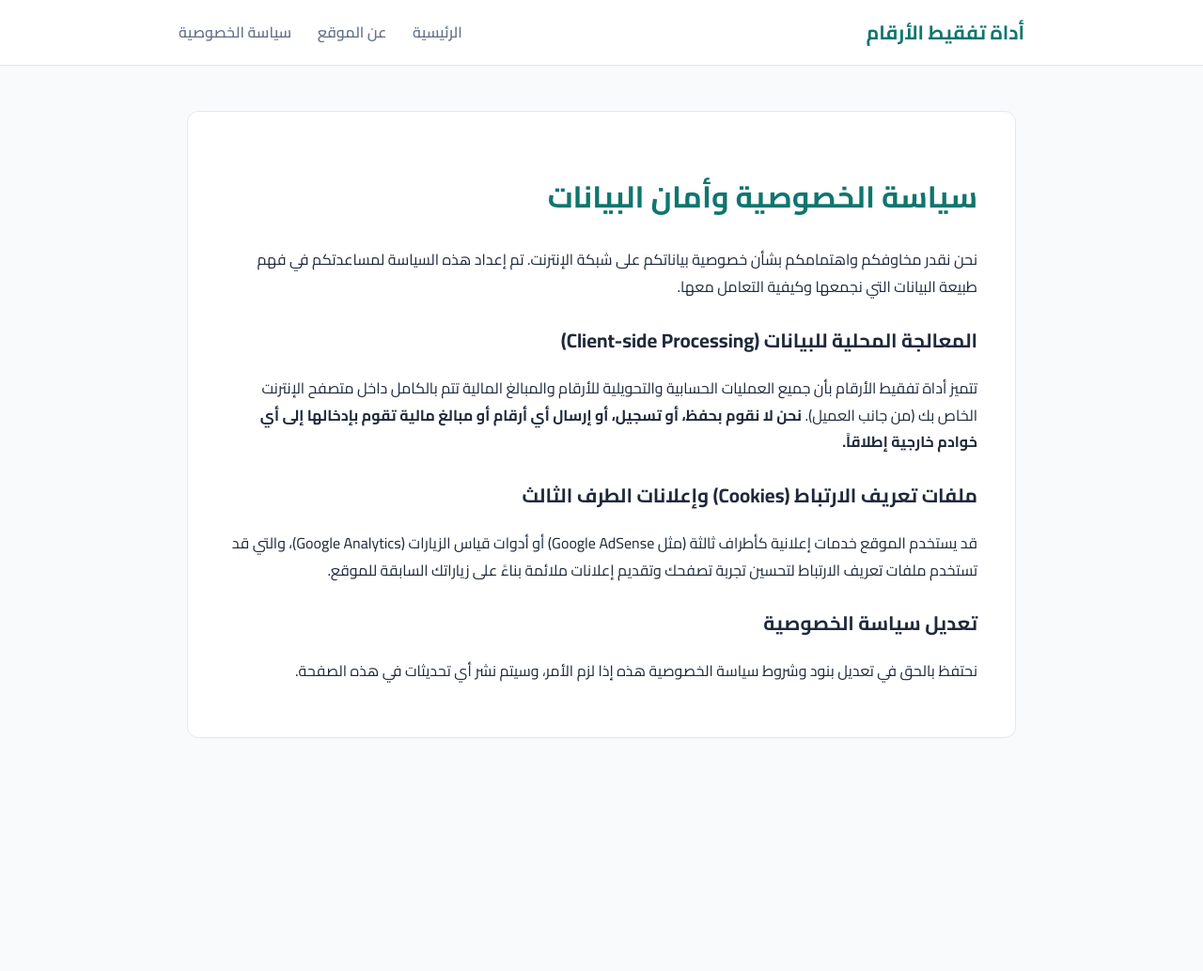
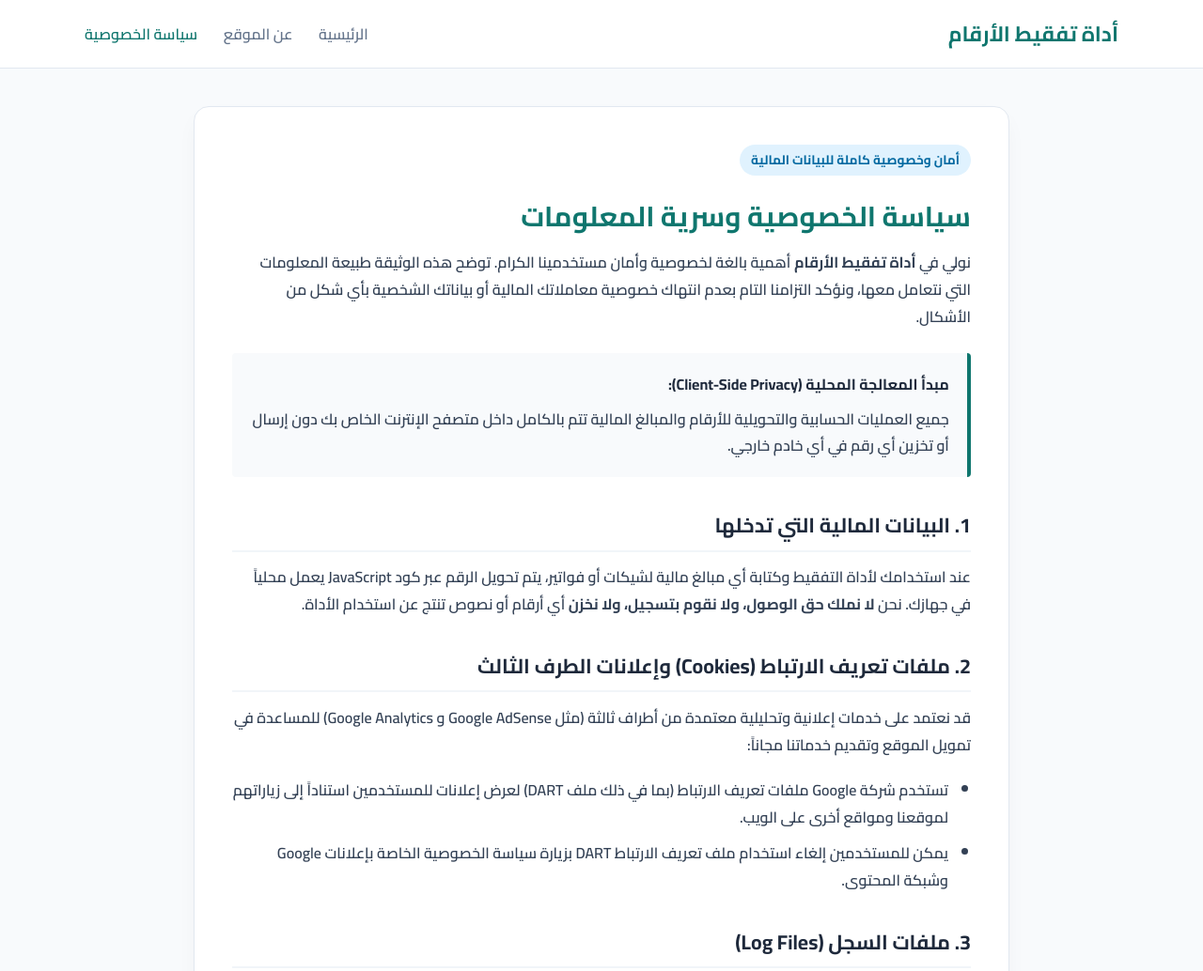
Before and after one commit to ahmedelazabdev/tafqeet, a plain HTML site: page privacy.html in a window 1280 px wide. Shown: the top 1034 px of the page at 94% size. Before the commit the page ends 834 px from the top, so only its background shows below. Drawn offline with Linux system fonts and the light colour scheme.

Commit message:
Update privacy.html

```diff
--- a/privacy.html
+++ b/privacy.html
@@ -4,41 +4,138 @@
     <meta charset="UTF-8">
     <meta name="viewport" content="width=device-width, initial-scale=1.0">
     <title>سياسة الخصوصية | أداة تفقيط الأرقام</title>
-    <link href="https://fonts.googleapis.com/css2?family=Cairo:wght@400;600;700&display=swap" rel="stylesheet">
+    <meta name="description" content="سياسة الخصوصية وأمان البيانات في أداة تفقيط الأرقام. تعرف على كيفية حماية بياناتك المالية من خلال المعالجة المحلية الكاملة داخل متصفحك.">
+    <link rel="canonical" href="https://ahmedelazabdev.github.io/tafqeet/privacy.html">
+
+    <!-- Open Graph -->
+    <meta property="og:title" content="سياسة الخصوصية | أداة تفقيط الأرقام">
+    <meta property="og:description" content="نضمن حماية بياناتك المالية 100%؛ جميع عمليات تفقيط الأرقام تتم محلياً في جهازك دون اتصال بالسيرفر.">
+    <meta property="og:type" content="website">
+    <meta property="og:url" content="https://ahmedelazabdev.github.io/tafqeet/privacy.html">
+
+    <!-- Preconnect to Fonts CDN -->
+    <link rel="preconnect" href="https://fonts.googleapis.com">
+    <link rel="preconnect" href="https://fonts.gstatic.com" crossorigin>
+
+    <!-- Async Font Loading (Zero CLS) -->
+    <link rel="preload" as="style" href="https://fonts.googleapis.com/css2?family=Cairo:wght@600;700&display=optional">
+    <link rel="stylesheet" href="https://fonts.googleapis.com/css2?family=Cairo:wght@600;700&display=optional" media="print" onload="this.media='all'">
+    <noscript>
+        <link rel="stylesheet" href="https://fonts.googleapis.com/css2?family=Cairo:wght@600;700&display=optional">
+    </noscript>
+
     <style>
-        body { font-family: 'Cairo', sans-serif; background: #f8fafc; color: #1e293b; line-height: 1.8; margin: 0; }
-        header { background: #fff; border-bottom: 1px solid #e2e8f0; padding: 1rem 2rem; }
-        .nav-container { max-width: 900px; margin: auto; display: flex; justify-content: space-between; align-items: center; }
-        .logo { font-size: 1.3rem; font-weight: 700; color: #0f766e; text-decoration: none; }
-        nav a { margin-right: 1.5rem; text-decoration: none; color: #64748b; font-weight: 600; }
-        .container { max-width: 800px; margin: 3rem auto; background: #fff; padding: 2.5rem; border-radius: 12px; border: 1px solid #e2e8f0; }
-        h1 { color: #0f766e; margin-bottom: 1.5rem; }
-        h2 { color: #1e293b; margin-top: 1.5rem; font-size: 1.3rem; }
+        :root {
+            --primary: #0f766e;
+            --primary-hover: #115e59;
+            --bg: #f8fafc;
+            --card-bg: #ffffff;
+            --text-main: #1e293b;
+            --text-muted: #64748b;
+            --border: #e2e8f0;
+            --accent: #f59e0b;
+        }
+        * { box-sizing: border-box; margin: 0; padding: 0; }
+
+        body {
+            font-family: 'Cairo', system-ui, -apple-system, BlinkMacSystemFont, "Segoe UI", Roboto, Tahoma, Arial, sans-serif;
+            background-color: var(--bg);
+            color: var(--text-main);
+            line-height: 1.8;
+        }
+
+        header { background: #fff; border-bottom: 1px solid var(--border); padding: 1rem 2rem; min-height: 65px; }
+        .nav-container { max-width: 1100px; margin: auto; display: flex; justify-content: space-between; align-items: center; }
+        .logo { font-size: 1.4rem; font-weight: 700; color: var(--primary); text-decoration: none; }
+        nav a { margin-right: 1.5rem; text-decoration: none; color: var(--text-muted); font-weight: 600; transition: color 0.2s; }
+        nav a:hover, nav a.active { color: var(--primary); }
+
+        .container { max-width: 900px; margin: 2.5rem auto; padding: 0 1rem; }
+
+        /* Content Card */
+        .content-card {
+            background: var(--card-bg);
+            border-radius: 16px;
+            padding: 2.5rem;
+            box-shadow: 0 10px 25px -5px rgba(0, 0, 0, 0.05);
+            border: 1px solid var(--border);
+            margin-bottom: 2rem;
+        }
+        .content-card h1 { font-size: 1.85rem; color: var(--primary); margin-bottom: 1rem; line-height: 1.3; }
+        .badge { display: inline-block; background: #e0f2fe; color: #0369a1; padding: 0.25rem 0.75rem; border-radius: 999px; font-size: 0.85rem; font-weight: 700; margin-bottom: 1.5rem; }
+        .content-card h2 { font-size: 1.35rem; color: var(--text-main); margin: 2rem 0 0.8rem; padding-bottom: 0.4rem; border-bottom: 2px solid #f1f5f9; }
+        .content-card p { margin-bottom: 1.2rem; color: #334155; }
+        .content-card ul { margin: 0 1.5rem 1.5rem 0; color: #334155; }
+        .content-card li { margin-bottom: 0.6rem; }
+
+        .privacy-highlight { background: #f8fafc; border-right: 4px solid var(--primary); padding: 1.2rem; margin: 1.5rem 0; border-radius: 4px; }
+
+        footer { text-align: center; padding: 2rem; background: #fff; border-top: 1px solid var(--border); margin-top: 4rem; color: var(--text-muted); }
     </style>
 </head>
 <body>
+
     <header>
         <div class="nav-container">
             <a href="index.html" class="logo">أداة تفقيط الأرقام</a>
             <nav>
                 <a href="index.html">الرئيسية</a>
                 <a href="about.html">عن الموقع</a>
-                <a href="privacy.html">سياسة الخصوصية</a>
+                <a href="privacy.html" class="active">سياسة الخصوصية</a>
             </nav>
         </div>
     </header>
-    <div class="container">
-        <h1>سياسة الخصوصية وأمان البيانات</h1>
-        <p>نحن نقدر مخاوفكم واهتمامكم بشأن خصوصية بياناتكم على شبكة الإنترنت. تم إعداد هذه السياسة لمساعدتكم في فهم طبيعة البيانات التي نجمعها وكيفية التعامل معها.</p>
 
-        <h2>المعالجة المحلية للبيانات (Client-side Processing)</h2>
-        <p>تتميز أداة تفقيط الأرقام بأن جميع العمليات الحسابية والتحويلية للأرقام والمبالغ المالية تتم بالكامل داخل متصفح الإنترنت الخاص بك (من جانب العميل). <strong>نحن لا نقوم بحفظ، أو تسجيل، أو إرسال أي أرقام أو مبالغ مالية تقوم بإدخالها إلى أي خوادم خارجية إطلاقاً.</strong></p>
+    <main class="container">
+        <article class="content-card">
+            <span class="badge">أمان وخصوصية كاملة للبيانات المالية</span>
+            <h1>سياسة الخصوصية وسرية المعلومات</h1>
 
-        <h2>ملفات تعريف الارتباط (Cookies) وإعلانات الطرف الثالث</h2>
-        <p>قد يستخدم الموقع خدمات إعلانية كأطراف ثالثة (مثل Google AdSense) أو أدوات قياس الزيارات (Google Analytics)، والتي قد تستخدم ملفات تعريف الارتباط لتحسين تجربة تصفحك وتقديم إعلانات ملائمة بناءً على زياراتك السابقة للموقع.</p>
+            <p>
+                نولي في <strong>أداة تفقيط الأرقام</strong> أهمية بالغة لخصوصية وأمان مستخدمينا الكرام. توضح هذه الوثيقة طبيعة المعلومات التي نتعامل معها، ونؤكد التزامنا التام بعدم انتهاك خصوصية معاملاتك المالية أو بياناتك الشخصية بأي شكل من الأشكال.
+            </p>
 
-        <h2>تعديل سياسة الخصوصية</h2>
-        <p>نحتفظ بالحق في تعديل بنود وشروط سياسة الخصوصية هذه إذا لزم الأمر، وسيتم نشر أي تحديثات في هذه الصفحة.</p>
-    </div>
+            <div class="privacy-highlight">
+                <strong>مبدأ المعالجة المحلية (Client-Side Privacy):</strong>
+                <p style="margin-top: 0.5rem; margin-bottom: 0;">
+                    جميع العمليات الحسابية والتحويلية للأرقام والمبالغ المالية تتم بالكامل داخل متصفح الإنترنت الخاص بك دون إرسال أو تخزين أي رقم في أي خادم خارجي.
+                </p>
+            </div>
+
+            <h2>1. البيانات المالية التي تدخلها</h2>
+            <p>
+                عند استخدامك لأداة التفقيط وكتابة أي مبالغ مالية لشيكات أو فواتير، يتم تحويل الرقم عبر كود JavaScript يعمل محلياً في جهازك. نحن <strong>لا نملك حق الوصول، ولا نقوم بتسجيل، ولا نخزن</strong> أي أرقام أو نصوص تنتج عن استخدام الأداة.
+            </p>
+
+            <h2>2. ملفات تعريف الارتباط (Cookies) وإعلانات الطرف الثالث</h2>
+            <p>
+                قد نعتمد على خدمات إعلانية وتحليلية معتمدة من أطراف ثالثة (مثل Google AdSense و Google Analytics) للمساعدة في تمويل الموقع وتقديم خدماتنا مجاناً:
+            </p>
+            <ul>
+                <li>تستخدم شركة Google ملفات تعريف الارتباط (بما في ذلك ملف DART) لعرض إعلانات للمستخدمين استناداً إلى زياراتهم لموقعنا ومواقع أخرى على الويب.</li>
+                <li>يمكن للمستخدمين إلغاء استخدام ملف تعريف الارتباط DART بزيارة سياسة الخصوصية الخاصة بإعلانات Google وشبكة المحتوى.</li>
+            </ul>
+
+            <h2>3. ملفات السجل (Log Files)</h2>
+            <p>
+                مثل معظم مواقع الويب، قد يقوم الخادم المضيف (GitHub Pages) بجمع معلومات قياسية غير شخصية تتضمن: نوع المتصفح، عنوان مزود خدمة الإنترنت (ISP)، والصفحات التي تمت زيارتها، وذلك لأغراض فنية تتعلق بإدارة النظام وصيانته فقط.
+            </p>
+
+            <h2>4. حماية بيانات الأطفال</h2>
+            <p>
+                لا يجمع موقعنا عن عمد أي معلومات تعريف شخصية من الأطفال دون سن 13 عاماً، ومحتوى الموقع موجه للعامة وللمهام المحاسبية والتثقيفية.
+            </p>
+
+            <h2>5. الموافقة والتحديثات</h2>
+            <p>
+                باستخدامك لموقعنا، فإنك توافق على سياسة الخصوصية الخاصة بنا وتوافق على شروطها. يحق لنا تحديث هذه السياسة عند الضرورة، ويتم إدراج أي تعديلات مباشرة على هذه الصفحة.
+            </p>
+        </article>
+    </main>
+
+    <footer>
+        <p>&copy; جميع الحقوق محفوظة | أداة تفقيط الأرقام العربية المعتمدة</p>
+    </footer>
+
 </body>
 </html>
```
